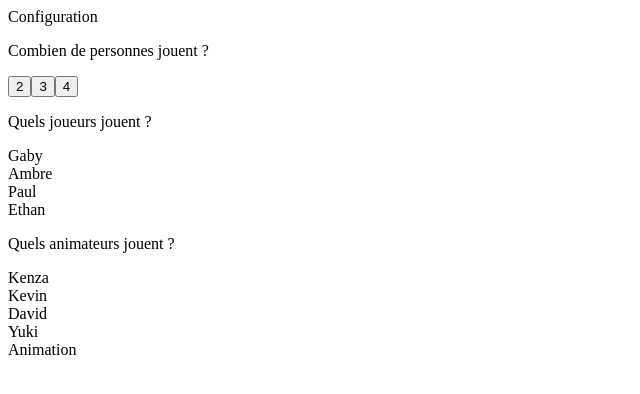
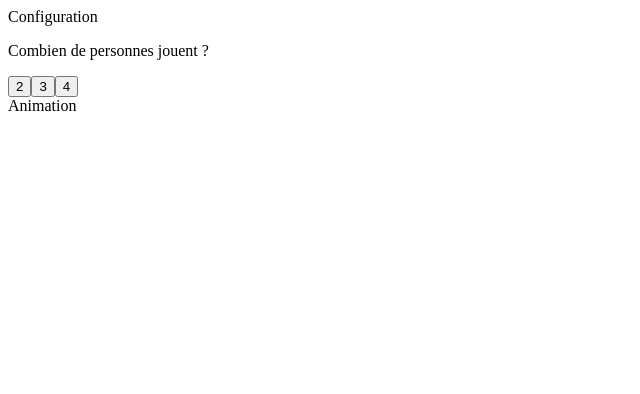
Before and after one commit to mokonaa/les-minis-deboggueurs, a React (Create React App) app: page /partie in a window 1280 px wide. Shown: the top 394 px of the page, without its empty margins (0-640 px from the left). Built offline with nearby package versions, Linux system fonts and the light colour scheme.

Commit message:
(feat:) gestion des conditions des affichages des étapes de la configuration de la partie)

```diff
--- a/src/components/Configuration/Configuration.jsx
+++ b/src/components/Configuration/Configuration.jsx
@@ -1,14 +1,16 @@
 
 import { data } from '../../data/data';
+import { useState, useRef } from 'react';
 
 export default function Configuration() {
 
     let listJoueurs = data.enfants;
     let listAnimateurs = [];
     let thematique = data.thematique;
-    let nbJoueursChoisi = 0;
     let tabJoueursChoisis = [];
     let tabAnimateursChoisis = [];
+    let [etapesConfiguration, setEtapesConfiguration] = useState(0);
+    let [nbJoueursChoisi, setNbJoueursChoisi] = useState(0);
 
     // recup de la liste des animateurs
    for (const property in thematique) {
@@ -17,14 +19,16 @@ export default function Configuration() {
             listAnimateurs.push(listAnimateurParThematique[index]);
         }
    }
-   console.log(listAnimateurs);
 
     const choisirNombreJoueur = (nbJoueur) => {
-        nbJoueursChoisi = nbJoueur;
-        //console.log('nb joueur total : '+nbJoueursChoisi);
+        //nbJoueursChoisi = nbJoueur;
+        setNbJoueursChoisi(nbJoueur);
+        console.log('nb joueur total : '+nbJoueursChoisi);
         tabJoueursChoisis = [];
         console.log(document.getElementsByTagName('button'));
         document.getElementById('joueurTotal_'+nbJoueur).style.backgroundColor = "#4fab78";
+        // changer le numéro de l'étape de la config 0 -> 1
+        setEtapesConfiguration(1);
     }
 
     const choixJoueur = (joueur) => {
@@ -54,26 +58,55 @@ export default function Configuration() {
         // console.log('joueurs choisis : '+tabJoueursChoisis.length);
     }
 
+    const changerEtapeConfiguration = (etape) => {
+      setEtapesConfiguration(etape);
+    }
+
     return (
         <>
             <div>
                 Configuration
-              <div>
+
+              {/* CHOIX DU NOMBRE DE JOUEURS */}
+              { etapesConfiguration === 0 && (
+                    <div id='choixNombreJoueur'>
                         <p>Combien de personnes jouent ? </p>
                         <button id='joueurTotal_2' onClick={() => choisirNombreJoueur(2)}>2</button>
                         <button id='joueurTotal_3' onClick={() => choisirNombreJoueur(3)}>3</button>
                         <button id='joueurTotal_4' onClick={() => choisirNombreJoueur(4)}>4</button>
                     </div>
+               )}
 
+              {/* CHOIX DES JOUEURS */}
+              { etapesConfiguration === 1 && (
                     <div id='listJoueursEnfants'>
                             <p>Quels joueurs jouent ?</p>
-                    {listJoueurs.map(enfant => <div className='enfantInfos' id= {'joueur_'+enfant.nom} onClick={() => choixJoueur({enfant})} >{enfant.nom}</div>)}
+                            <div>{listJoueurs.map(enfant => <div className='enfantInfos' id= {'joueur_'+enfant.nom} onClick={() => choixJoueur({enfant})} >{enfant.nom}</div>)}</div>
+                            <button  onClick={() => changerEtapeConfiguration(2)}>Continuer</button>
                     </div>
+              )}
 
+              {/* CHOIX DES ANIMATEURS */}
+              { etapesConfiguration === 2 && (
                     <div id='listAnimateurs'>
                             <p>Quels animateurs jouent ?</p>
                             {listAnimateurs.map(animateur => <div className='animateurInfos' id= {'animateur_'+animateur.nom} onClick={() => choixAnimateur({animateur})} >{animateur.nom}</div>)}
+                            <button onClick={() => changerEtapeConfiguration(3)}>Débuter la partie</button>
                     </div>
+              )}
+
+
+              {/* INSTALL DU PLATEAU DE JEU  */}
+              { etapesConfiguration === 3 && (
+                    <div>
+                        <p>Installez le plateau</p>
+                        <ul>
+                            <li>1 - Déposez les cartes quizz dans l'emplacement prévue </li>
+                            <li>2 -  </li>
+                        </ul>
+                        <button>C'est fait !</button>
+                    </div>
+              )}
             </div>
         </>
     )
```
Lines whose indentation alone changed are shown as unchanged.
